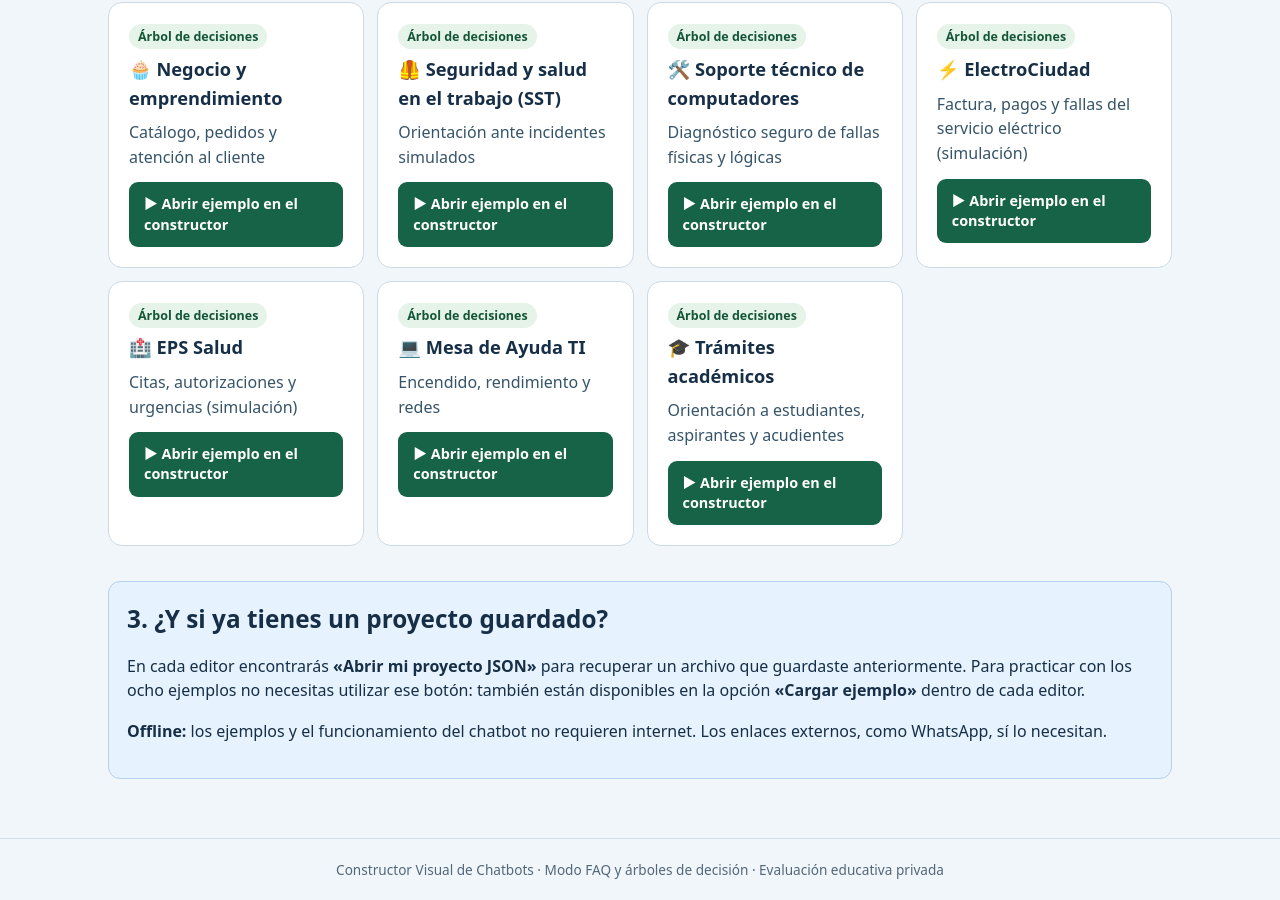
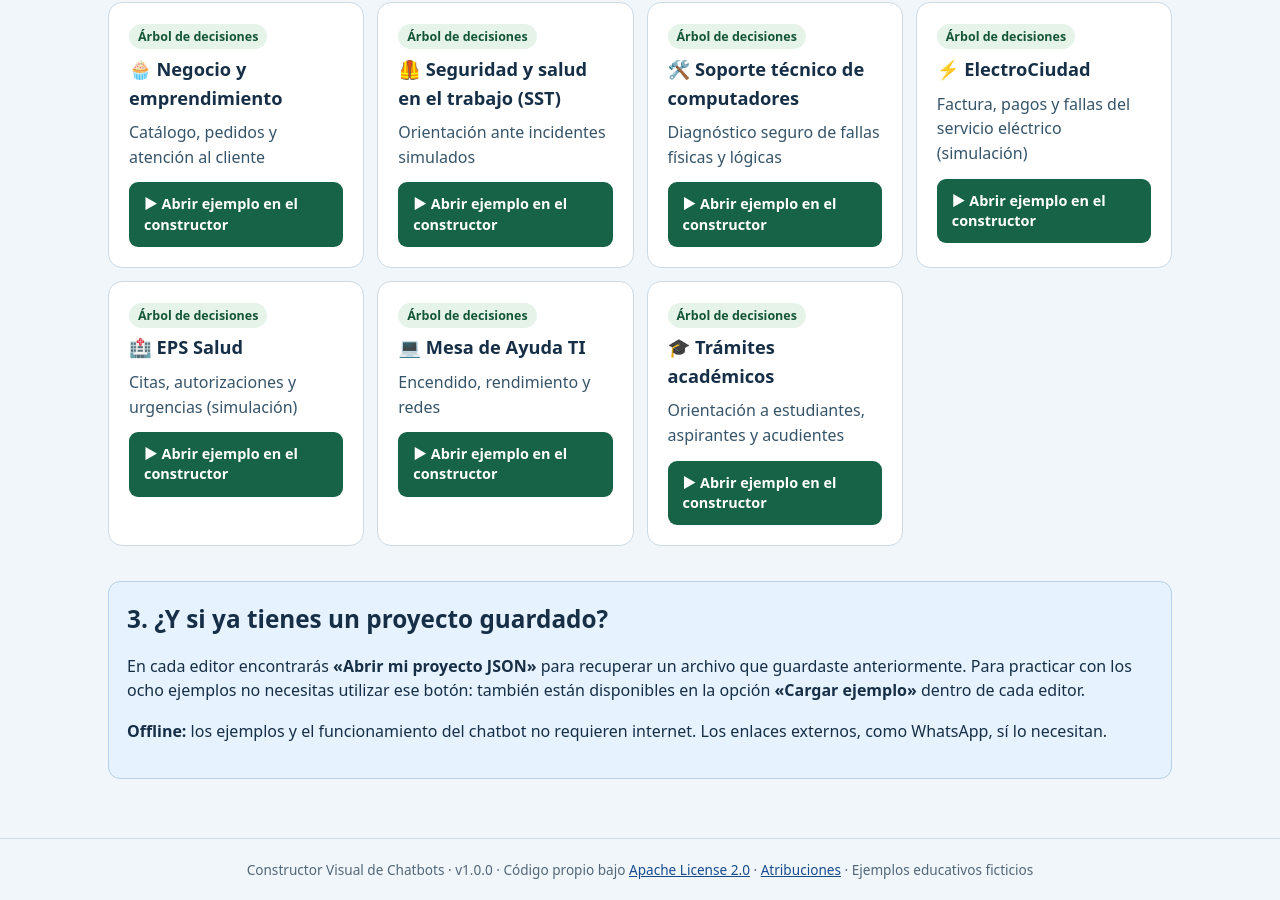
Before and after one commit to ljarias/ljarias.github.io, a Jekyll site: the page herramientas/constructor-chatbots/index.html, which Jekyll copies as it is, in a window 1280 px wide and 900 px high, scrolled down 1101 px. Built offline with Jekyll 4.4.1, drawn with Linux system fonts in a browser that asks for light colours.

Commit message:
ui: mostrar Apache 2.0 y atribuciones en portada

```diff
--- a/herramientas/constructor-chatbots/index.html
+++ b/herramientas/constructor-chatbots/index.html
@@ -86,6 +86,6 @@ footer{border-top:1px solid #cfdce6;text-align:center;padding:20px;color:#526779
 <p><strong>Offline:</strong> los ejemplos y el funcionamiento del chatbot no requieren internet. Los enlaces externos, como WhatsApp, sí lo necesitan.</p>
 </section>
 </main>
-<footer>Constructor Visual de Chatbots · Modo FAQ y árboles de decisión · Evaluación educativa privada</footer>
+<footer>Constructor Visual de Chatbots · v1.0.0 · Código propio bajo <a href="LICENSE">Apache License 2.0</a> · <a href="NOTICE">Atribuciones</a> · Ejemplos educativos ficticios</footer>
 </body>
 </html>
```
